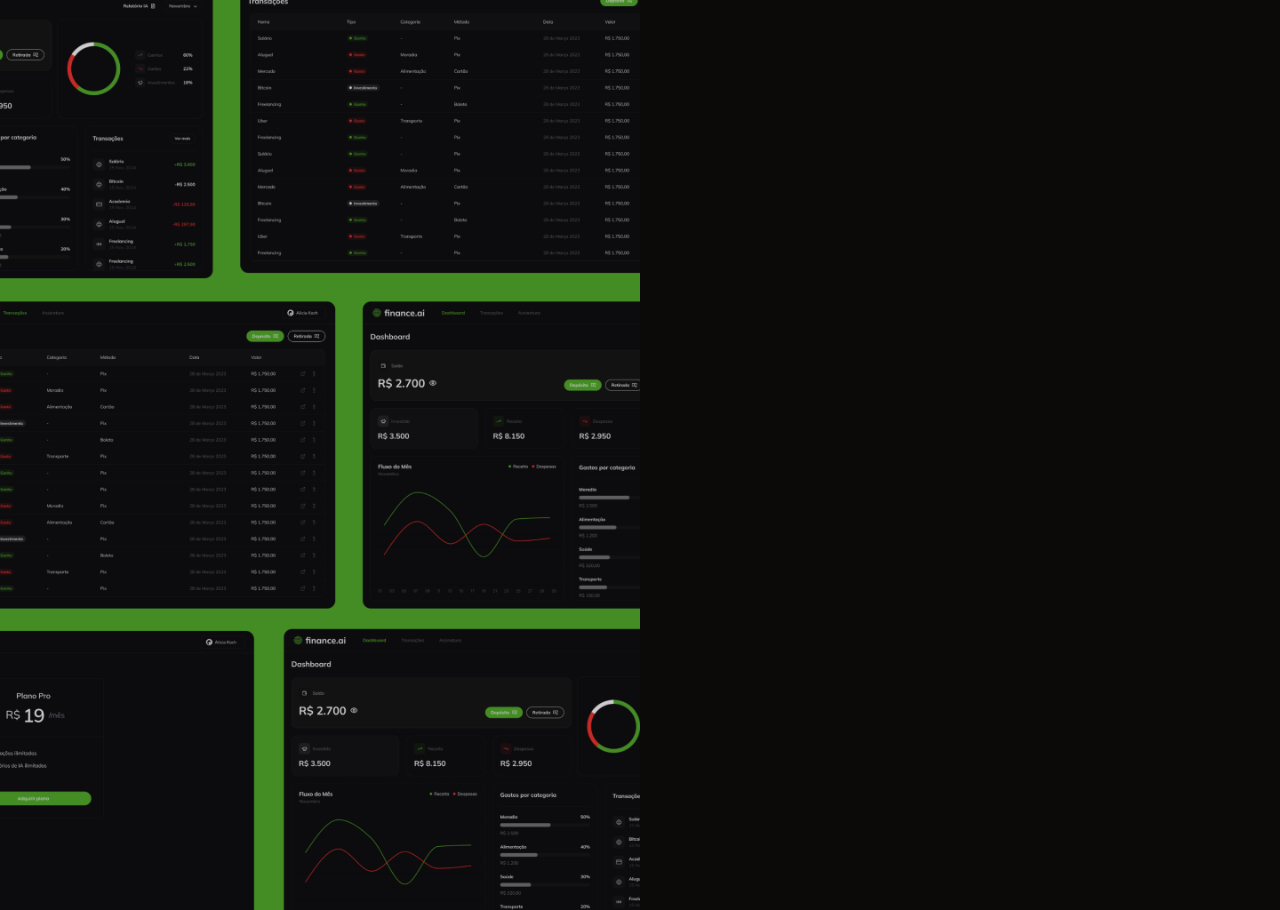
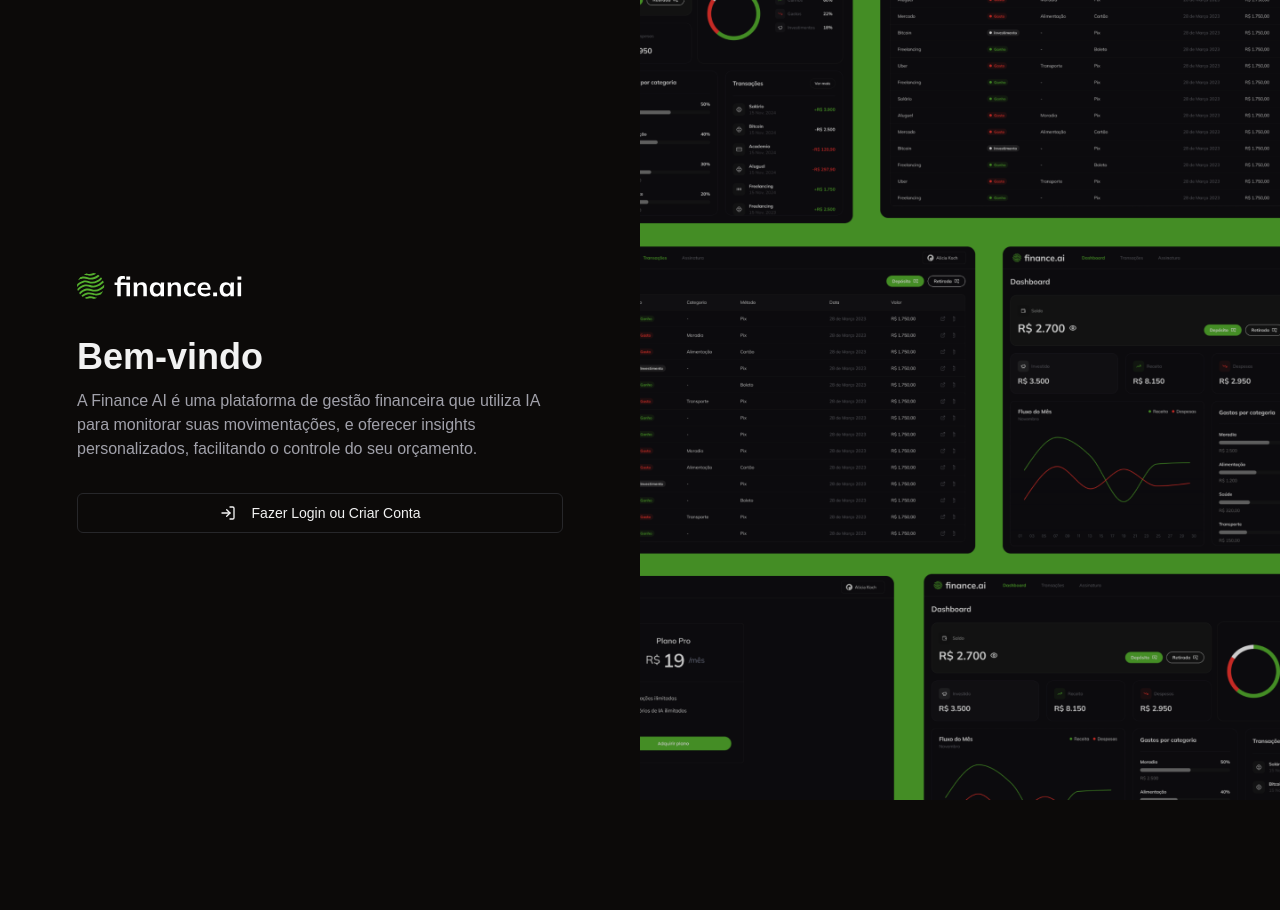
Before and after one commit to tatobrito/finance-ai, a Next.js app: page /login in a window 1280 px wide. After the commit the page ends 800 px from the top, so only its background shows below. Built offline with nearby package versions, Linux system fonts and the light colour scheme.

Commit message:
feat: add login page

```diff
--- a/app/login/page.tsx
+++ b/app/login/page.tsx
@@ -1,12 +1,33 @@
+import Image from "next/image";
+import { Button } from "../_components/ui/button";
+import { LogInIcon } from "lucide-react";
+
 const LoginPage = () => {
   return (
     <div className="grid grid-cols-2 h-full">
+      {/* Left side */}
+      <div className="flex flex-col justify-center p-8 max-w-[550px] mx-auto">
+        <Image
+          src="/logo.svg"
+          width={173}
+          height={39}
+          alt="Finance AI"
+          className="mb-8"
+        />
+        <h1 className="text-4xl font-bold mb-3">Bem-vindo</h1>
+        <p className="text-muted-foreground mb-8">
+          A Finance AI é uma plataforma de gestão financeira que utiliza IA para
+          monitorar suas movimentações, e oferecer insights personalizados,
+          facilitando o controle do seu orçamento.
+        </p>
+        <Button variant="outline">
+          <LogInIcon className="mr-2 h-4 w-4" />
+          Fazer Login ou Criar Conta
+        </Button>
+      </div>
+      {/* Right side */}
       <div className="relative h-full w-full">
-        <img
-          src="/login.png"
-          alt="Login"
-          className="object-cover w-full h-full"
-        />
+        <Image src="/login.png" alt="login" fill className="object-cover" />
       </div>
     </div>
   );
```
Also changed, not shown: public/logo.svg (added).
